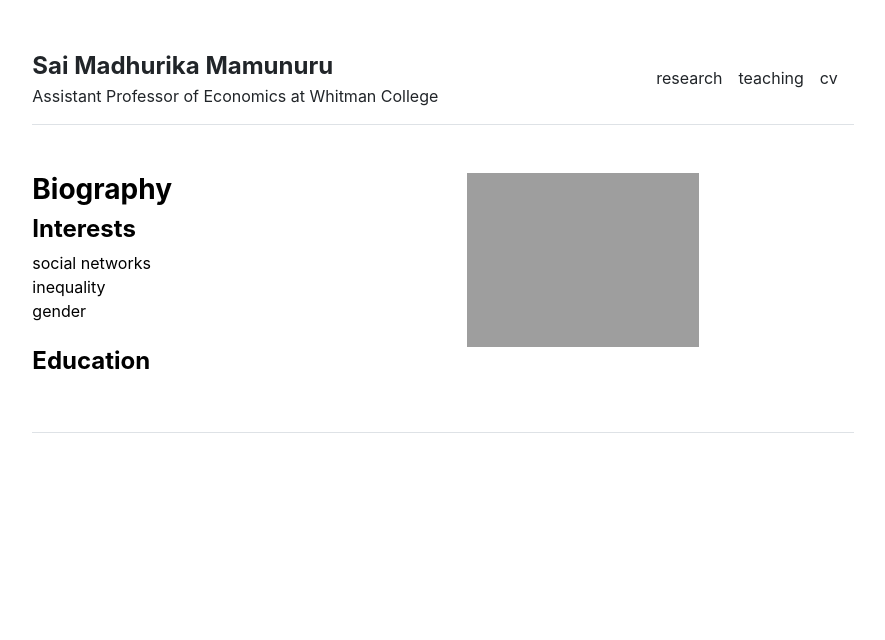
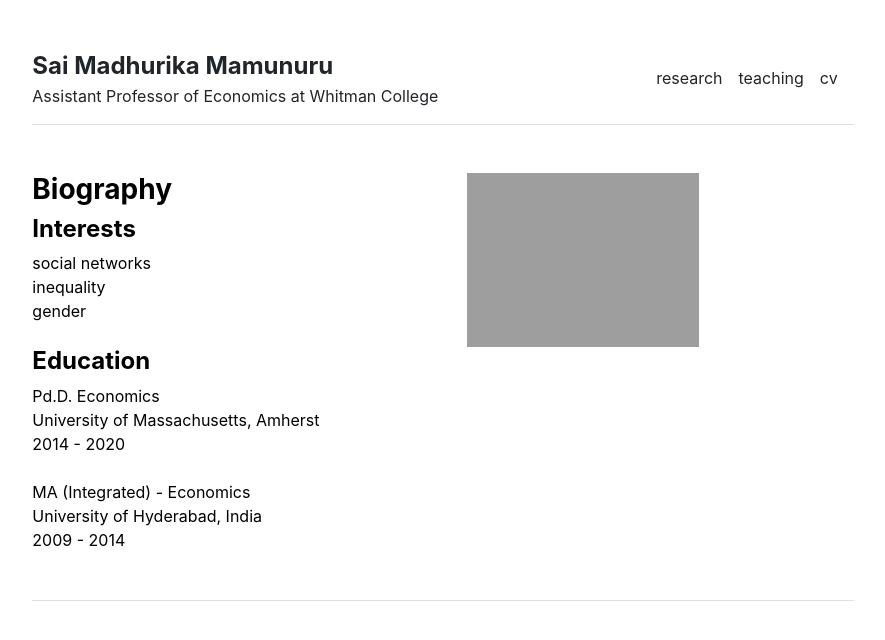
Before and after one commit to saimamunuru/saimamunuru.github.io, a Jekyll site: the page built from index.md, in a window 1280 px wide. Shown: the top 640 px of the page, without its empty margins (197-1082 px from the left). Built offline with Jekyll 4.4.1, drawn with Linux system fonts in a browser that asks for light colours.

Commit message:
Update home.html

```diff
--- a/_layouts/home.html
+++ b/_layouts/home.html
@@ -11,7 +11,13 @@ layout: default
     gender <br>
     <br>
     <h4 class="fw-bold">Education</h4>
-
+    Pd.D. Economics <br>
+    University of Massachusetts, Amherst <br>
+    2014 - 2020 <br>
+    <br>
+    MA (Integrated) - Economics <br>
+    University of Hyderabad, India <br>
+    2009 - 2014 <br>
   </div>
   <div class="col-md-6">
     <img src="{{ site.github.url }}/assets/img/IMG_3286.png" alt="Home" width="60%">
```
